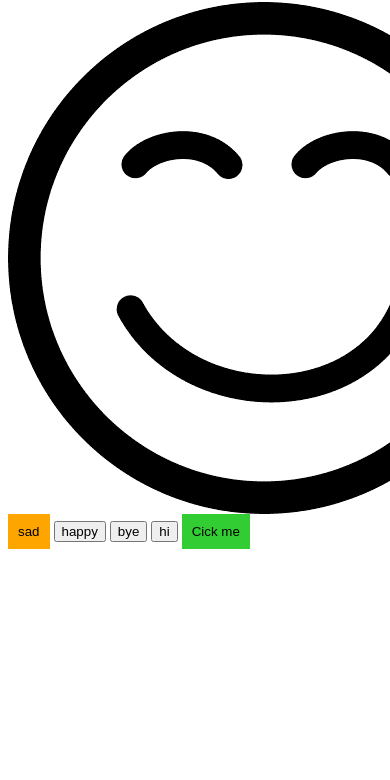
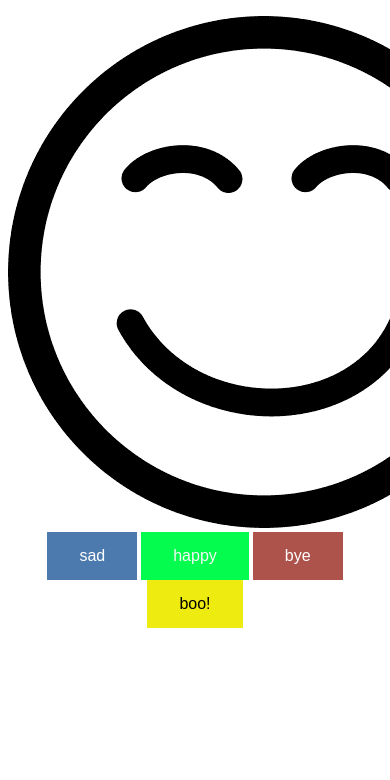
Before and after one commit to gnajabi/happy-and-sad, a plain HTML site: page happy and sad/index.html in a window 390 px wide. Shown: the part 64-844 px from the top of the page. Drawn offline with Linux system fonts and the light colour scheme.

Commit message:
responsive buttons

```diff
--- a/happy and sad/index.html
+++ b/happy and sad/index.html
@@ -1,19 +1,18 @@
+<!DOCTYPE html>
 <html>
     <head>
+        <link rel="stylesheet" href="style.css">
         <title>Happy and Sad</title>
     </head>
     <body>
-        <h1 id="title"><center>Hi</center></h1>
-        <script>
-            function changeTitle(){
-                document.getElementById('title').innerHTML="<center> This is a title </center>"
-            }
-        </script>
-        <img id = "image" src = 'smiling-line-icon.png' alt="happy">
-        <button style = "background-color: orange; border: orange; padding: 10px;" onclick="document.getElementById('image').src = 'sad-face-icon.png'">sad</button>
-        <button onclick="document.getElementById('image').src = 'smiling-line-icon.png'">happy</button>
-        <button onclick="document.getElementById('image').style.display = 'none'">bye</button>
-        <button onclick="document.getElementById('image').style.display = 'block'">hi</button>
-        <button style = "background-color: limegreen; border :10px; padding : 10px;" onclick = changeTitle()>Cick me</button>
+       <center>
+        <h1 id="title">How are you?</h1>
+        <img id = "image" src = 'smiling-line-icon.png' alt="happy" style = "align-self: center;">
+        <script src = 'myScript.js' ></Script>
+        <button class = "sad" onclick= fafafaSadSong()>sad</button>
+        <button class = "happy" onclick = comeOnGetHappy()>happy</button>
+        <button class = "bye" onclick= howToDisappearCompletely()>bye</button>
+        <button class = "boo" onclick= helloAgain()>boo!</button>
+        </center>
     </body>
 </html>
--- /dev/null
+++ b/happy and sad/myScript.js
@@ -0,0 +1,29 @@
+function comeOnGetHappy(){
+    document.getElementById('image').src = "smiling-line-icon.png"
+    document.getElementById('title').innerHTML="Yay!"
+    hereIAm()
+}
+
+function fafafaSadSong(){
+    document.getElementById('image').src = "sad-face-icon.png"
+    document.getElementById('title').innerHTML="We're sorry"
+    hereIAm()
+}
+
+function howToDisappearCompletely(){
+    document.getElementById('image').style.display = 'none'
+    goodbyeStranger()
+}
+
+function hereIAm (){
+    document.getElementById('image').style.display = 'block'
+}
+
+function goodbyeStranger(){
+    document.getElementById('title').innerHTML="Goodbye!"
+}
+
+function helloAgain(){
+    document.getElementById('title').innerHTML="Ahoy!"
+    hereIAm()
+}
--- /dev/null
+++ b/happy and sad/style.css
@@ -0,0 +1,40 @@
+.sad{
+    background-color: hsl(212, 39%, 49%);
+    border: none;
+    color: white;
+    padding: 15px 32px;
+    text-align: center;
+    text-decoration: none;
+    display: inline-block;
+    font-size: 16px;
+}
+.happy{
+    background-color: hsl(138, 98%, 50%);
+    border: none;
+    color: whitesmoke;
+    padding: 15px 32px;
+    text-align: center;
+    text-decoration: none;
+    display: inline-block;
+    font-size: 16px;
+}
+.bye{
+    background-color: hsl(4, 39%, 49%);
+    border: none;
+    color: white;
+    padding: 15px 32px;
+    text-align: center;
+    text-decoration: none;
+    display: inline-block;
+    font-size: 16px;
+}
+.boo{
+    background-color: hsl(59, 87%, 50%);
+    border: none;
+    color: black;
+    padding: 15px 32px;
+    text-align: center;
+    text-decoration: none;
+    display: inline-block;
+    font-size: 16px;
+}
```
